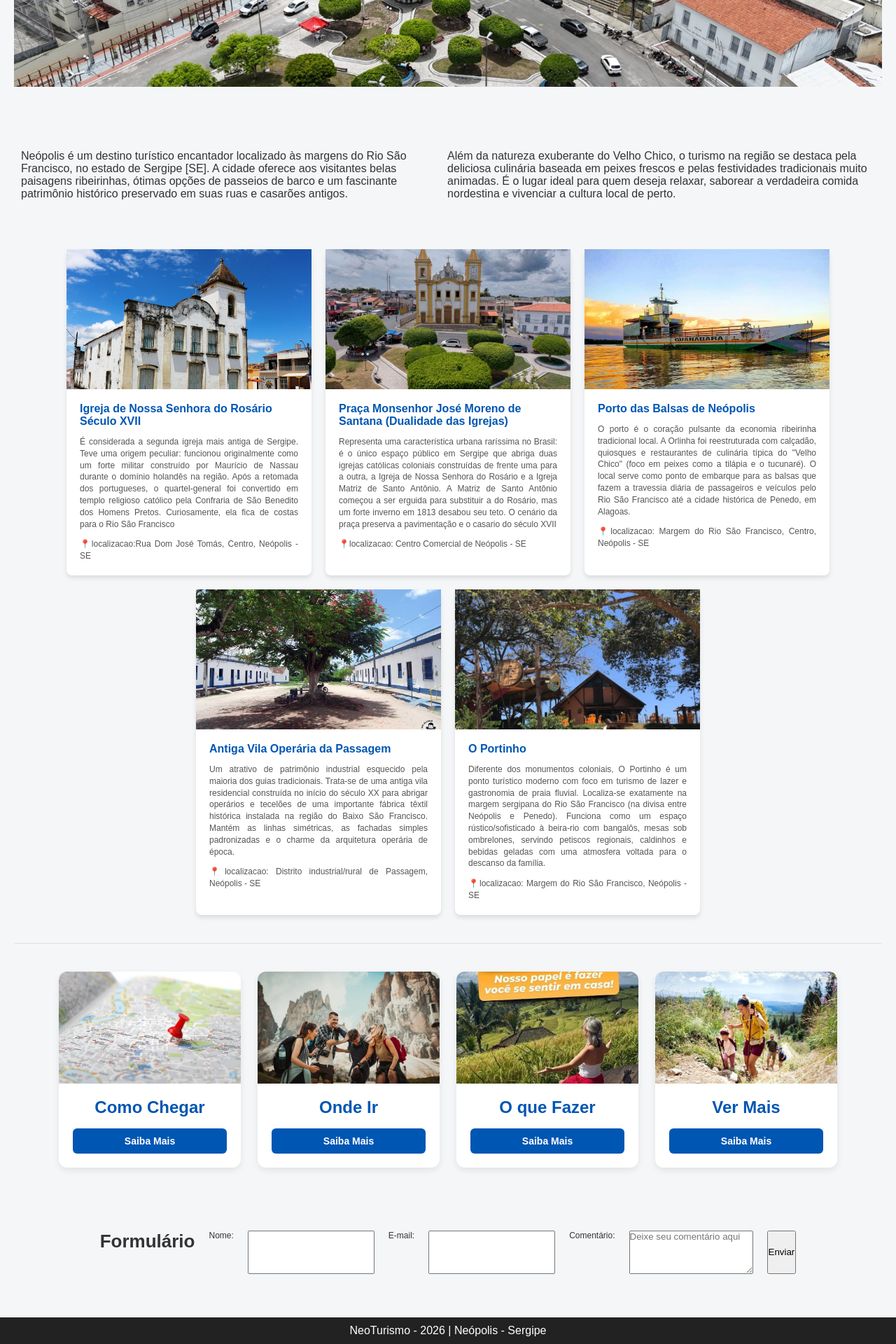
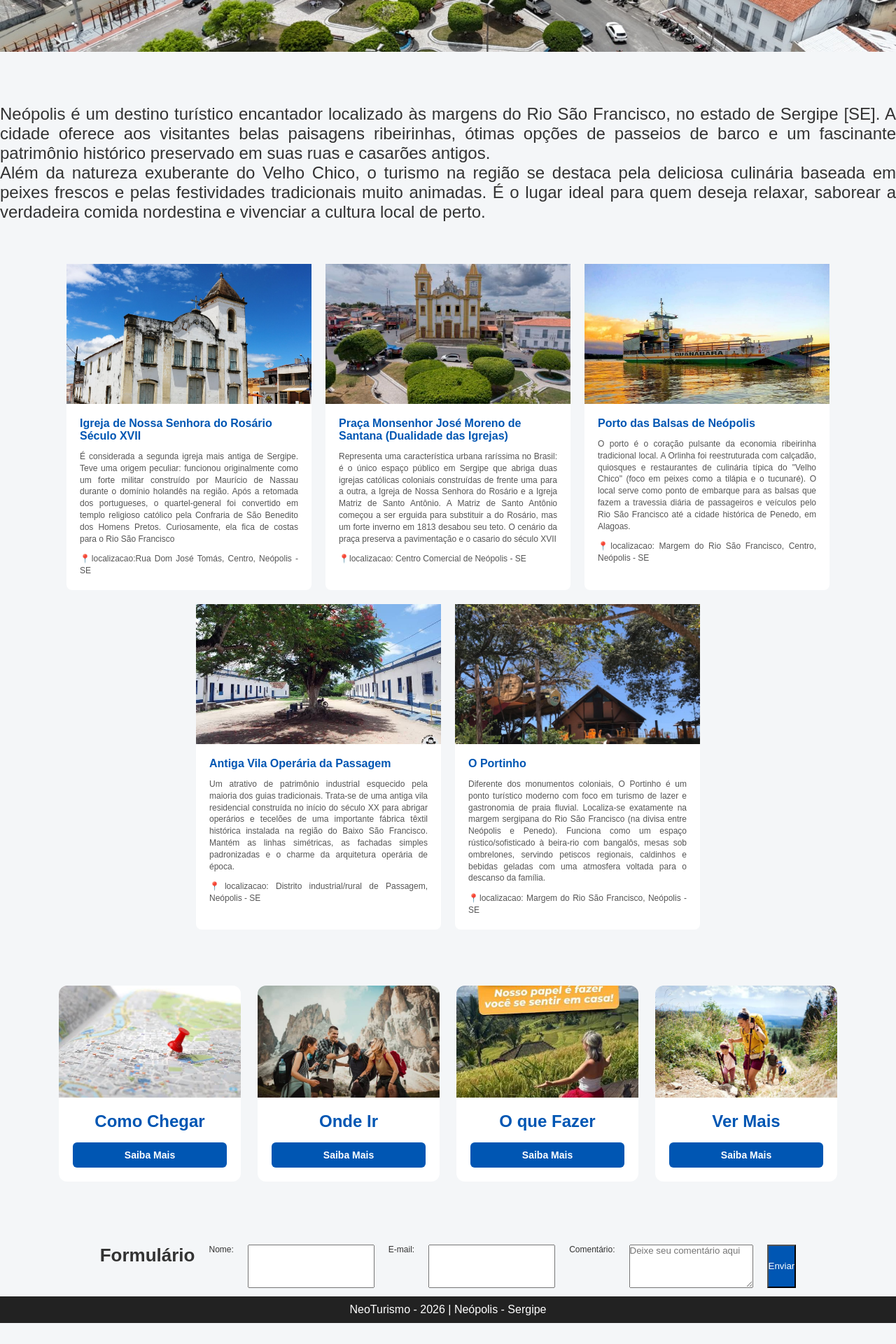
Before and after one commit to sannttox/Neo-Turismo, a React (Create React App) app: page / in a window 1280 px wide. Shown: the part 364-2284 px from the top of the page at 70% size. After the commit the page ends 2254 px from the top, so only its background shows below. Built offline with nearby package versions, Linux system fonts and the light colour scheme.

Commit message:
atualizações 01

```diff
--- a/src/App.css
+++ b/src/App.css
@@ -20,13 +20,14 @@ body {
 .container {
   display: flex;
   flex-direction: column;
-  min-height: 100vh;
+
 }
 
 .header {
   background-color:#0056b3;
   padding: 32px 16px;
   text-align: center;
+  width: 100%;
 }
 
 .header h1 {
@@ -42,7 +43,7 @@ body {
 }
 
 .main-content {
-  padding: 50px 20px;
+  padding: 0px 0px;
   margin: 0 auto;
 }
 
@@ -71,10 +72,13 @@ body {
 
 .about-text {
   display: flex;
+  flex-direction: column;
   align-items: center;
   justify-content: center;
-  padding: 10px;
-  margin-top: 30px;
+  padding: 0 10px 10px 10x;
+  margin-top: 24px;
+  font-size: 24px;
+  text-align: justify;
 
 }
 
@@ -89,7 +93,6 @@ body {
 .card {
   background-color: #ffffff;
   border-radius: 8px;
-  box-shadow: 0 4px 6px rgba(0, 0, 0, 0.1);
   width: 100%;
   max-width: 350px;
   display: flex;
@@ -109,7 +112,6 @@ body {
   display: flex;
   flex-direction: column;
   gap: 12px;
-  flex: 1;
 }
 
 .card-body h2 {
@@ -132,13 +134,11 @@ body {
   padding: 40px 20px;
   margin-top: 40px;
   margin-bottom: 40px;
-  border-top: 1px solid #e0e0e0;
 }
 
 .category-card {
   background-color: #ffffff;
   border-radius: 12px;
-  box-shadow: 0 4px 10px rgba(0, 0, 0, 0.08);
   width: 100%;
   max-width: 260px;
   display: flex;
@@ -176,6 +176,7 @@ body {
   font-weight: bold;
   border-radius: 6px;
   width: 100%;
+  cursor: pointer;
 }
 
 .form {
@@ -200,6 +201,12 @@ body {
   font-size: 12px;
 }
 
+.botao-forms {
+  background-color: #0056b3;
+  color: white;
+  cursor: pointer;
+}
+
 .footer {
   background-color: #222;
   color: white;
```
Also changed, not shown: 1 other file (tests, documents, lock files or other folders).
